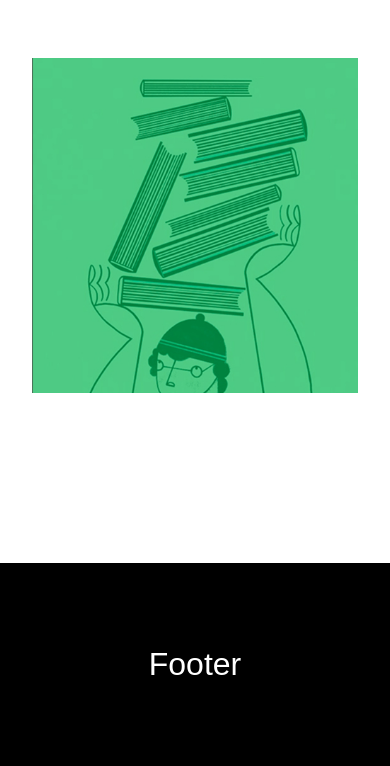
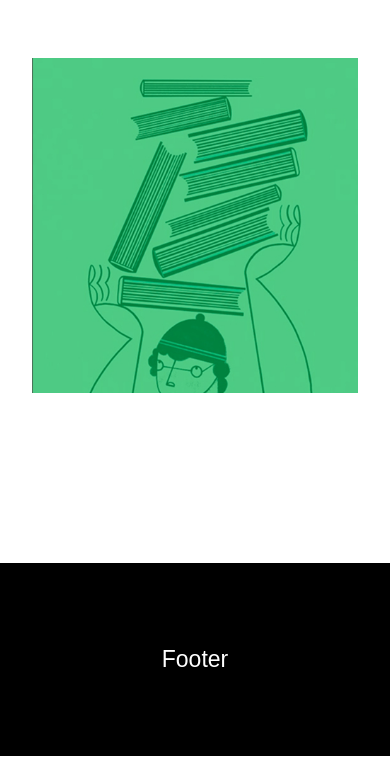
Before and after one commit to gtrovato200528-cloud/Layout-web-copia, a plain HTML site: page index.html in a window 390 px wide. Shown: the part 3706-4472 px from the top of the page. Drawn offline with Linux system fonts and the light colour scheme.

Commit message:
Update style.css

```diff
--- a/css/style.css
+++ b/css/style.css
@@ -133,7 +133,7 @@ footer{
 footer p{
     font-family: Arial, Helvetica, sans-serif;
     color: #ffffff;
-    font-size:32px;
+    font-size:30px;
     font-weight: normal;
     text-align: center;
     font-style: normal;
@@ -180,4 +180,8 @@ footer p{
     header nav ul{
         font-size: 11px;
     }
+
+    footer p{
+        font-size: 23px;
+    }
 }
```
